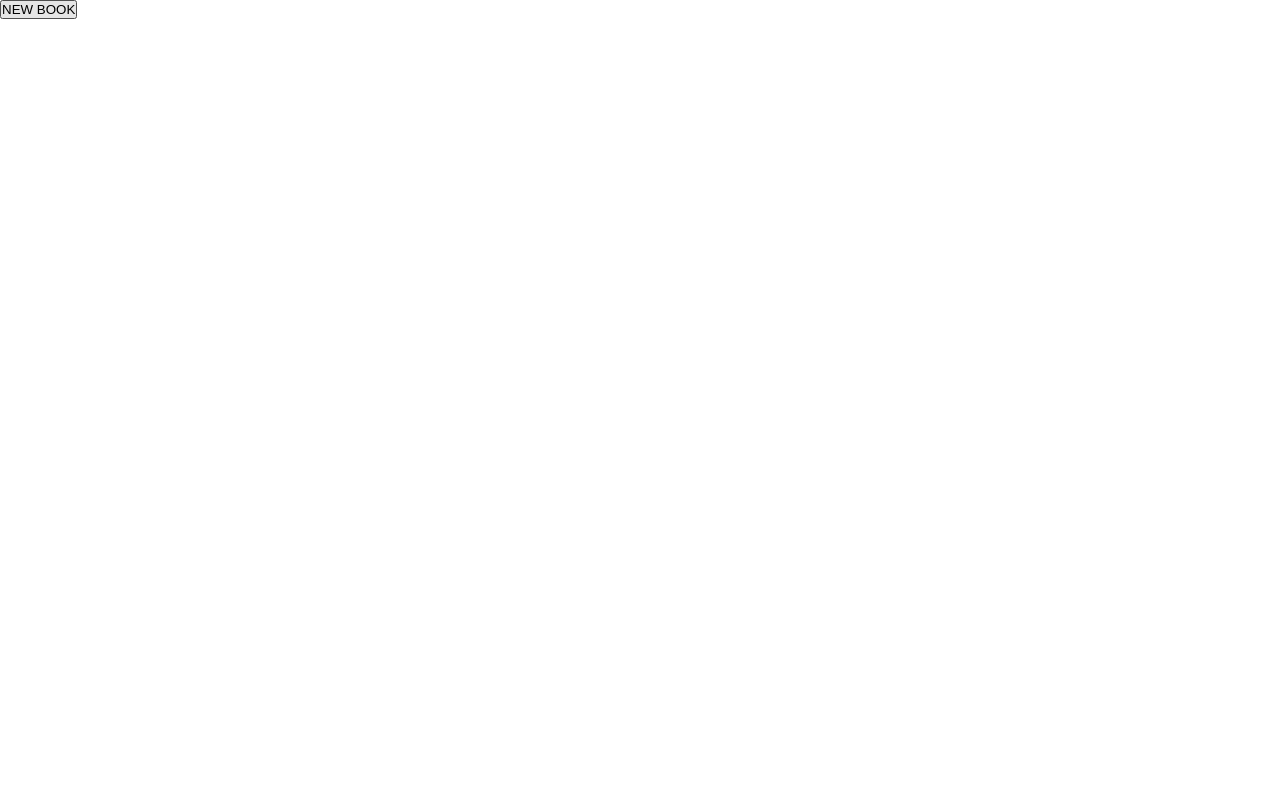
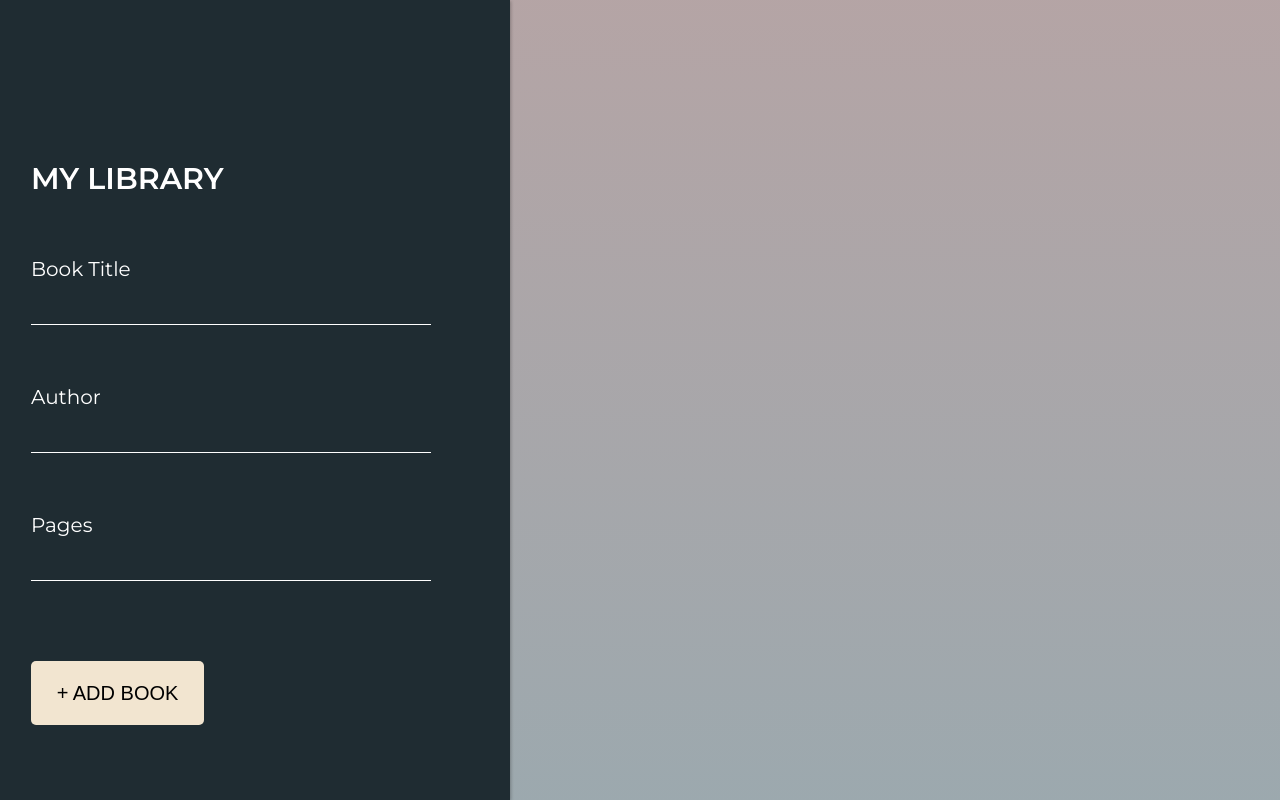
Before and after one commit to acdeguia/my-library, a website: page index.html in a window 1280 px wide. Drawn offline with Linux system fonts and the light colour scheme.

```diff
--- a/index.html
+++ b/index.html
@@ -9,28 +9,52 @@
     <link rel="stylesheet" href="./styles.css" />
   </head>
   <body>
-    <div class="container" id="container"></div>
+    <!-- <button class="add-btn" onclick="openForm()">NEW BOOK</button> -->
 
-    <button class="add-btn" onclick="openForm()">NEW BOOK</button>
+    <div class="form-popup form" id="myForm">
+      <form class="main-form" action="#" method="get">
+        <h2>MY LIBRARY</h2>
 
-    <div class="form-popup" id="myForm">
-        <form action="#" method="get">
-            <h2>Add New Book</h2>
+        <div class="input-container">
+          <label for="title">Book Title</label>
+          <input
+            type="text"
+            name="title"
+          placeholder=" "
+            id="title"
+            required
+          />
+        </div>
 
-            <label for="title">Book Title</label>
-            <input type="text" name="title" placeholder="Title" id="title" required>
+        <div class="input-container">
+          <label for="author">Author</label>
+          <input
+            type="text"
+            name="author"
+     placeholder=" "
+            id="author"
+            required
+          />
+        </div>
 
-            <label for="author">Author</label>
-            <input type="text" name="author" placeholder="Author" id="author" required>
+        <div class="input-container">
+          <label for="pages">Pages</label>
+          <input
+            type="number"
+            name="pages"
+    placeholder=" "
+            id="pages"
+            required
+          />
+          <span id="error"></span>
+        </div>
 
-            <label for="pages">Pages</label>
-            <input type="number" name="pages" placeholder="Pages" id="pages" required>
-
-            <button type="submit" class="btn" id="submit-btn">Submit</button>
-            <button type="button" class="btn cancel" onclick="closeForm()">Close</button>
-
+        <button type="submit" class="btn" id="submit-btn">+ ADD BOOK</button>
+        <!-- <button type="button" class="btn cancel" onclick="closeForm()">Close</button> -->
       </form>
     </div>
 
+    <div class="container" id="container"></div>
+
   </body>
 </html>
--- a/styles.css
+++ b/styles.css
@@ -1,3 +1,5 @@
+@import url("https://fonts.googleapis.com/css2?family=Montserrat:ital,wght@0,400;0,500;0,600;1,400&display=swap");
+
 *,
 *::before,
 *::after {
@@ -6,22 +8,199 @@
   padding: 0;
 }
 
+input,
+label,
+button{
+  margin: 0;
+  border: 0;
+  padding: 0;
+  background: none;
+
+}
+
+/* Remove the stupid outer glow in Webkit */
+input:focus {
+  outline: 0;
+}
+
+/* All of our custom controls should be what we expect them to be */
+input,
+textarea {
+  -webkit-box-sizing: content-box;
+  -moz-box-sizing: content-box;
+  box-sizing: content-box;
+}
+
+/* These elements are usually rendered a certain way by the browser */
+button,
+input[type="button"],
+input[type="submit"],
+input[type="checkbox"],
+select {
+  -webkit-box-sizing: border-box;
+  -moz-box-sizing: border-box;
+  box-sizing: border-box;
+}
+
+input[type="number"],
+input[type="text"] {
+  border-bottom: 1px solid #ffffff;
+  font-weight: 400;
+  font-size: 20px;
+  color: #fff;
+  width: 400px;
+}
+
+input:-webkit-autofill,
+input:-webkit-autofill:hover,
+input:-webkit-autofill:focus,
+input:-webkit-autofill:active {
+    transition: background-color 5000s ease-in-out 0s;
+    -webkit-text-fill-color: #fff;
+}
+
+
+/* Button Controls
+-----------------------------------------------*/
+
+input[type="checkbox"],
+input[type="radio"] {
+  width: 13px;
+  height: 13px;
+}
+
+/* Search Input
+-----------------------------------------------*/
+
+/* Make webkit render the search input like a normal text field */
+input[type="search"] {
+  -webkit-appearance: textfield;
+  -webkit-box-sizing: content-box;
+}
+
+/* Turn off the recent search for webkit. It adds about 15px padding on the left */
+::-webkit-search-decoration {
+  display: none;
+}
+
+/* Buttons
+-----------------------------------------------*/
+
+button,
+input[type="button"],
+input[type="submit"] {
+  /* Fix IE7 display bug */
+  overflow: visible;
+  width: auto;
+  cursor: pointer;
+}
+
+/* IE8 and FF freak out if this rule is within another selector */
+::-webkit-file-upload-button {
+  padding: 0;
+  border: 0;
+  background: none;
+}
+
+/* Textarea
+-----------------------------------------------*/
+
+textarea {
+  /* Move the label to the top */
+  vertical-align: top;
+
+  /* Turn off scroll bars in IE unless needed */
+  overflow: auto;
+}
+
+body {
+  height: 100vh;
+  display: grid;
+  grid-template-columns: 510px 1fr;
+  background: linear-gradient(
+    180deg,
+    rgba(149, 126, 127, 0.7) 0%,
+    rgba(58, 83, 94, 0.5) 100%
+  );
+  font-family: "Montserrat";
+}
+
 .card-body {
   display: flex;
   flex-direction: column;
-  height: 120px;
-  width: 250px;
-  border: 1px solid black;
+  width: 247px;
+  height: 242px;
+  display: flex;
+  flex-direction: column;
+  background: #f2e5d0;
+  box-shadow: 1px 1px 3px rgba(0, 0, 0, 0.25);
+  border-radius: 10px;
+  justify-content: center;
+  align-items: center;
+  padding: 0;
+  gap: 10px;
 }
 
 .container {
   display: grid;
-  grid-template-columns: repeat(4, 1fr);
+  grid-template-columns: repeat(auto-fit, minmax(247px, 1fr));
   gap: 50px;
+  padding: 166px 128px;
 }
 
-.form-popup {
+/* .form-popup {
   display: none;
   border: 3px solid #f1f1f1;
-  z-index: 9;
+
+} */
+
+.form {
+  background: #1f2c32;
+  box-shadow: 1px 1px 3px rgba(0, 0, 0, 0.25);
+  color: #fff;
+  display: flex;
+  flex-direction: column;
+
 }
+
+.main-form {
+  display: flex;
+  flex-direction: column;
+  gap: 60px;
+  padding: 0 31px;
+  position: fixed;
+  top: 20%;
+}
+
+.main-form h2 {
+  font-weight: 800;
+  font-size: 30px;
+}
+
+.del-btn {
+  border: 1px solid black;
+}
+
+.btn {
+  background: #f2e5d0;
+  border-radius: 5px;
+  width: 173px;
+  height: 64px;
+  font-size: 20px;
+}
+
+.input-container {
+  display: flex;
+  flex-direction: column;
+  padding: 0px;
+  gap: 20px;
+}
+
+.input-container label {
+  font-weight: 400;
+  font-size: 20px;
+}
+
+input:not(:focus):not(:placeholder-shown):invalid {
+  border-bottom: 1px solid rgba(211, 59, 82, 0.9);
+}
```
Also changed, not shown: images/close-icon.svg (added). Lines whose indentation alone changed are shown as unchanged.
